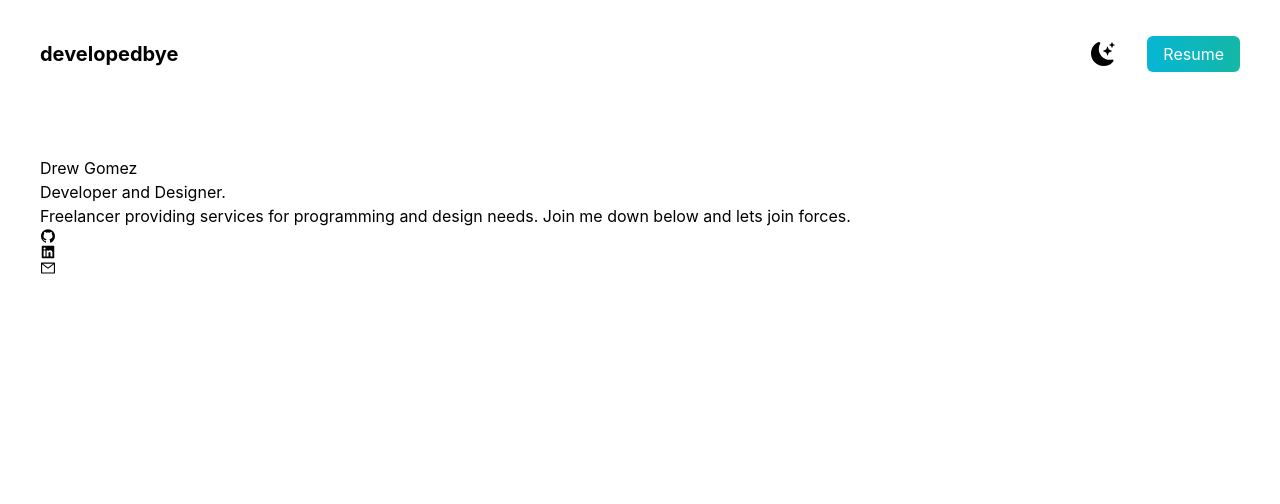
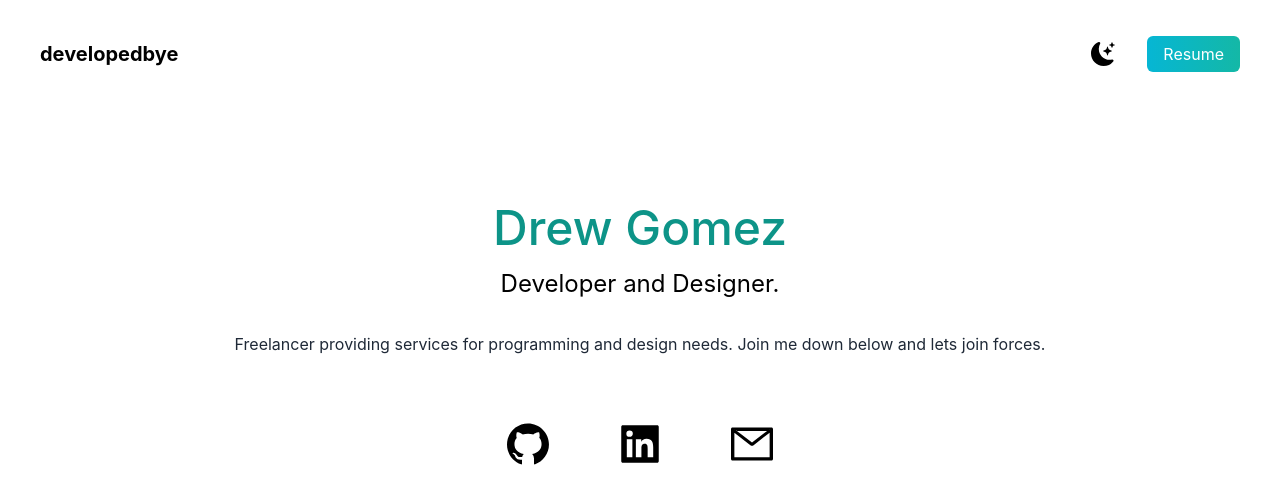
Before and after one commit to andrewgomez1992/portfolio-practice, a Next.js app: page / in a window 1280 px wide. Shown: the top 504 px of the page. Built offline with nearby package versions, Linux system fonts and the light colour scheme.

Commit message:
icons and bio styled

```diff
--- a/pages/index.js
+++ b/pages/index.js
@@ -29,15 +29,17 @@
               </li>
             </ul>
           </nav>
-          <div>
-            <h2>Drew Gomez</h2>
-            <h3>Developer and Designer.</h3>
-            <p>
+          <div className="text-center p-10">
+            <h2 className="text-5xl py-2 text-teal-600 font-medium">
+              Drew Gomez
+            </h2>
+            <h3 className="text-2xl py-2">Developer and Designer.</h3>
+            <p className="text-md py-5 leading-8 text-gray-800">
               Freelancer providing services for programming and design needs.
               Join me down below and lets join forces.
             </p>
           </div>
-          <div>
+          <div className="text-5xl flex justify-center gap-16">
             <AiFillGithub />
             <AiFillLinkedin />
             <AiOutlineMail />
```
